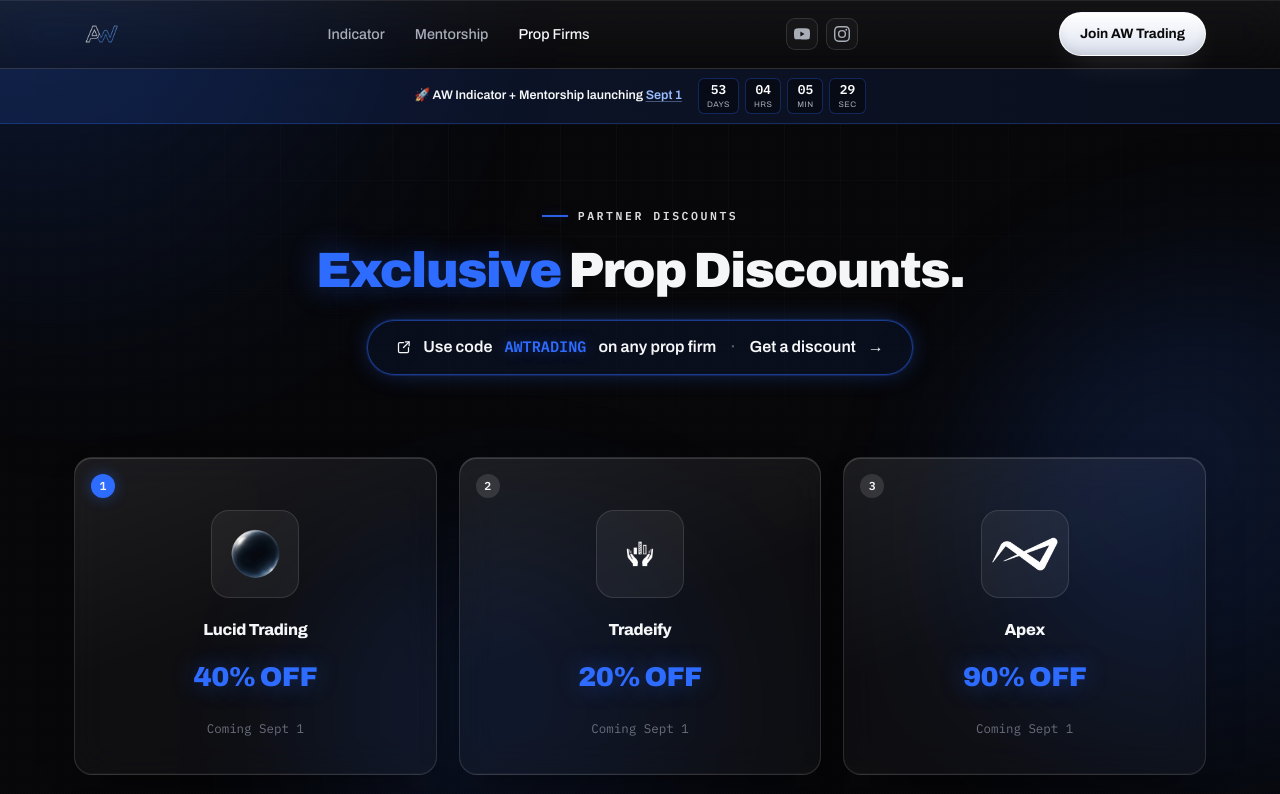
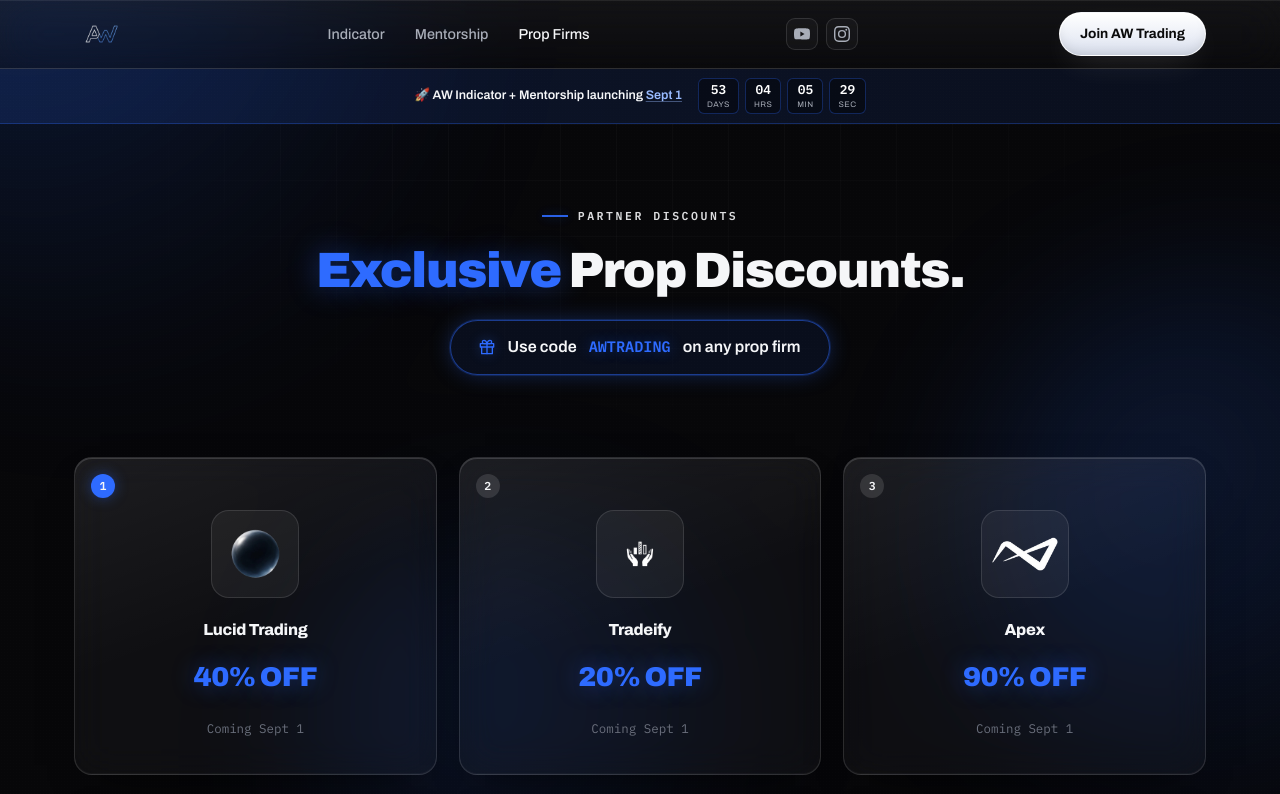
Before and after one commit to ajc2222/aw-trading, a website: page website/prop-firms.html in a window 1280 px wide. Shown: the top 794 px of the page. Drawn offline with Linux system fonts and the light colour scheme.

Commit message:
prop-firms: replace pill icon with glowing blue gift/present SVG

```diff
--- a/website/prop-firms.html
+++ b/website/prop-firms.html
@@ -252,10 +252,9 @@ footer{border-top:1px solid var(--line);padding:44px 0}
     <div class="eyebrow">Partner Discounts</div>
     <h1><em>Exclusive</em> Prop Discounts.</h1>
     <a href="https://discord.gg/fn2qjH7MW4" target="_blank" rel="noopener" class="hero-pill">
-      <svg width="15" height="15" viewBox="0 0 24 24" fill="none" stroke="currentColor" stroke-width="2" stroke-linecap="round" stroke-linejoin="round" aria-hidden="true"><path d="M20 12v6a2 2 0 0 1-2 2H6a2 2 0 0 1-2-2V6a2 2 0 0 1 2-2h6"/><path d="M12 12 21 3"/><path d="M15 3h6v6"/></svg>
+      <svg width="16" height="16" viewBox="0 0 24 24" fill="none" stroke="var(--blue)" stroke-width="2" stroke-linecap="round" stroke-linejoin="round" aria-hidden="true" style="filter:drop-shadow(0 0 6px var(--blue-glow));flex-shrink:0"><path d="M20 12v10H4V12"/><path d="M22 7H2v5h20V7z"/><path d="M12 22V7"/><path d="M12 7H7.5a2.5 2.5 0 0 1 0-5C11 2 12 7 12 7z"/><path d="M12 7h4.5a2.5 2.5 0 0 0 0-5C13 2 12 7 12 7z"/></svg>
       Use code <span class="pill-code">AWTRADING</span> on any prop firm
-      <span class="pill-sep">·</span>
-      Get a discount <span class="pill-arrow">→</span>
+
     </a>
   </div>
 </header>
```
